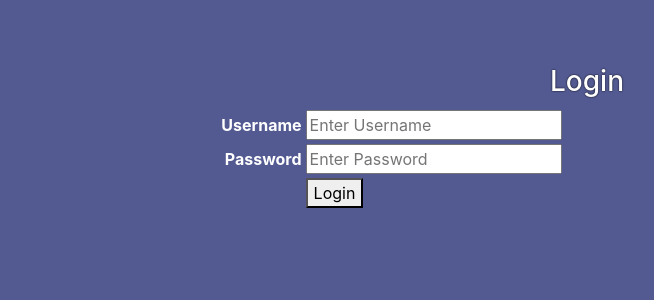
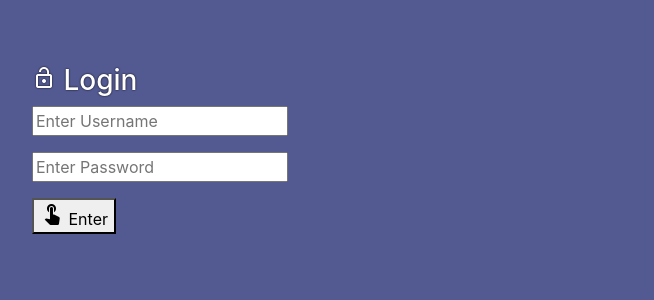
Before and after one commit to guhoffmann/myfilebrowser, a PHP site: page / in a window 1280 px wide. Shown: the top 300 px of the page, without its empty margins (53-707 px from the left). Run offline with PHP 8.4, Linux system fonts and the light colour scheme.

Commit message:
Chnaged layout of login screen

```diff
--- a/index.php
+++ b/index.php
@@ -21,18 +21,10 @@
 		<div class="row">
 			<div class="col-sm-12">
 				<form action="login.php" method="post">
-				<table>
-				<th style="text-align:center" colspan="2"><h3>Login</h3></th>
-				<tr>
-					<td style="text-align:right"><b>Username</b></td>
-					<td><input type="text" placeholder="Enter Username" name="username" required></td>
-				</tr>
-				<tr>
-					<td style="text-align:right"><b>Password</b></td>
-					<td><input type="password" placeholder="Enter Password" name="password" required></td>
-				</tr>
-				<tr><td></td><td><button type="submit">Login</button></td></tr>
-				</table>
+					<h3><i class="material-icons">lock_open</i> Login</h3>
+					<p><input type="text" placeholder="Enter Username" name="username" required></p>
+					<p><input type="password" placeholder="Enter Password" name="password" required></p>
+					<button type="submit"><i class="material-icons">touch_app</i> Enter</button>
 				</form>
 			</div>
 		</div>
```
